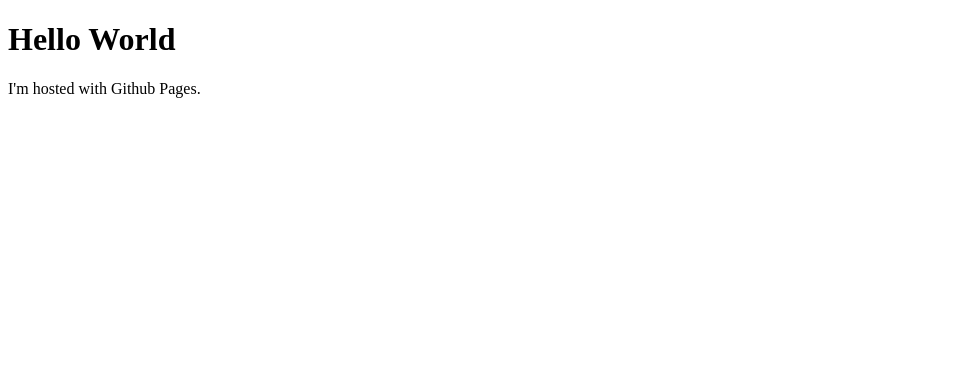
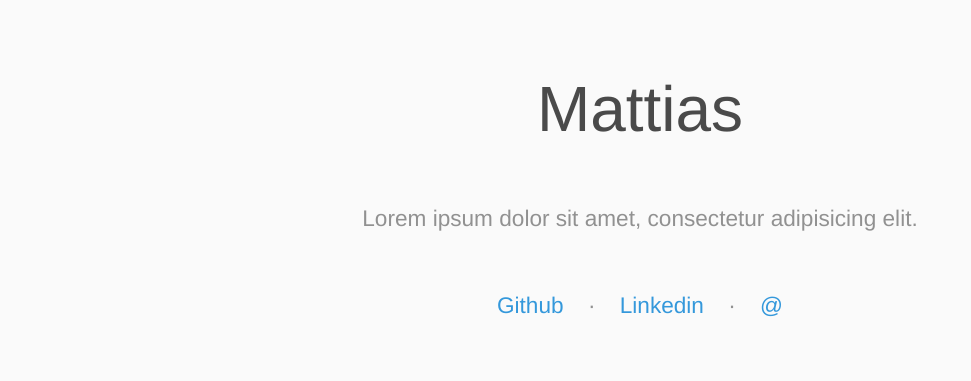
Before and after one commit to matalk/matalk.github.io, a website: page index.html in a window 1280 px wide. Shown: the whole page, without its empty margins (0-971 px from the left). Drawn offline with Linux system fonts and the light colour scheme.

Commit message:
Update index.html. Added style.

```diff
--- /dev/null
+++ b/css/index.matalk.css
@@ -0,0 +1,147 @@
+/*** uncss> filename: css/furtive.min.css ***/
+
+body {
+  margin: 0;
+}
+
+a:active,
+a:hover {
+  outline: 0;
+}
+
+button::-moz-focus-inner,
+input::-moz-focus-inner {
+  border: 0;
+  padding: 0;
+}
+
+*,
+::after,
+::before {
+  box-sizing: border-box;
+}
+
+.measure {
+  max-width: 48rem;
+  margin: 0 auto;
+}
+
+a {
+  color: #3498db;
+}
+
+a:active,
+a:focus,
+a:hover {
+  color: #217dbb;
+}
+
+.bg--off-white {
+  background-color: rgba(250,250,250,.99);
+}
+
+.fnt--blue {
+  color: #3498db;
+}
+
+.fnt--mid-gray {
+  color: rgba(144,144,144,.99);
+}
+
+.fnt--dark-gray {
+  color: rgba(72,72,72,.99);
+}
+
+.my1 {
+  margin-top: 1rem;
+  margin-bottom: 1rem;
+}
+
+.my2 {
+  margin-top: 2rem;
+  margin-bottom: 2rem;
+}
+
+.p1 {
+  padding: 1rem;
+}
+
+.py1 {
+  padding-top: 1rem;
+  padding-bottom: 1rem;
+}
+
+.py2 {
+  padding-top: 2rem;
+  padding-bottom: 2rem;
+}
+
+html {
+  font-size: 12px;
+}
+
+@media screen and (min-width:32rem) and (max-width:48rem) {
+  html {
+    font-size: 15px;
+  }
+}
+
+@media screen and (min-width:48rem) {
+  html {
+    font-size: 16px;
+  }
+}
+
+body {
+  font-family: HelveticaNeue-Light,"Helvetica Neue Light","Helvetica Neue",Helvetica,Arial,sans-serif;
+  font-weight: 400;
+  line-height: 1.85;
+  color: #333;
+}
+
+p {
+  font-size: 1rem;
+  margin-bottom: 1.3rem;
+}
+
+.h4,
+h1 {
+  margin: 1.414rem 0 .5rem;
+  font-weight: inherit;
+  line-height: 1.42;
+}
+
+h1 {
+  margin-top: 0;
+  font-size: 3.998rem;
+}
+
+.h4 {
+  font-size: 1.414rem;
+}
+
+.txt--center {
+  text-align: center;
+}
+
+.btn--link {
+  border-radius: 3px;
+}
+
+.btn--link {
+  padding: .5rem 1rem;
+  border: 2px solid #ccc;
+  color: #333;
+  text-decoration: none;
+  text-align: center;
+}
+
+.btn--link {
+  border-color: transparent;
+  color: #3498db;
+}
+
+.btn--link:hover {
+  background-color: transparent;
+  color: #1d6fa5;
+}
--- a/index.html
+++ b/index.html
@@ -1,7 +1,24 @@
 <!DOCTYPE html>
 <html>
-    <body>
-        <h1>Hello World</h1>
-        <p>I'm hosted with Github Pages.</p>
-    </body>
+<head>
+  <meta charset="utf-8">
+  <title>Mattias</title>
+  <meta name="viewport" content="width=device-width, initial-scale=1">
+  <link href="css/index.matalk.css" rel="stylesheet">
+</head>
+<body class="bg--off-white">
+  <section class="measure p1 txt--center ">
+    <h1 class="my2 py1 fnt--blue fnt--dark-gray">
+      Mattias
+    </h1>
+    <p class="h4 fnt--mid-gray">Lorem ipsum dolor sit amet, consectetur adipisicing elit.</p>
+    <div class="my1 py2 h4 fnt--mid-gray txt--center">
+      <a href="https://github.com/matalk" target="_blank" class="btn--link">Github</a>
+      <span>·</span>
+      <a href="https://linkedin.com/?" target="_blank" class="btn--link">Linkedin</a>
+    <span>·</span>
+      <a href="emailto:user@email.com" class="btn--link">@</a>
+    </div>
+  </section>
+</body>
 </html>
```
Also changed, not shown: package.json (added, +11 -0 lines).
